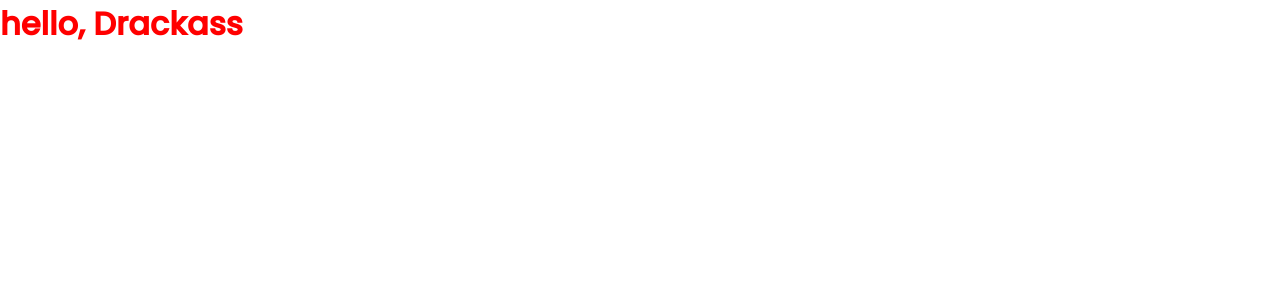
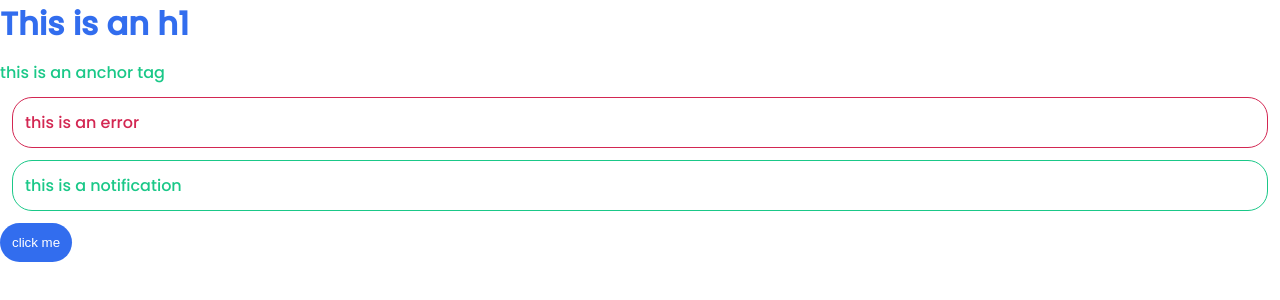
Before and after one commit to Drackass/CSS-Library, a website: page index.html in a window 1280 px wide. Drawn offline with Linux system fonts and the light colour scheme.

Commit message:
Variables

```diff
--- a/index.html
+++ b/index.html
@@ -7,6 +7,10 @@
     <title>SASS Tuto</title>
 </head>
 <body>
-    <h1><a href="">hello, Drackass</a></h1>
+    <h1>This is an h1</h1>
+    <a href="#">this is an anchor tag</a>
+    <p class="error">this is an error</p>
+    <p class="notification">this is a notification</p>
+    <button>click me</button>
 </body>
 </html>
--- a/index.scss
+++ b/index.scss
@@ -29,8 +29,53 @@ img{
     max-width: 100%;
 }
 
+// theme colors
+$primary: #326dee;
+$secondary: #1ac888;
+$error: #d32752;
+$info: #f6c31c;
+
+// spacing
+$base-padding: 0.75rem;
+$base-margin: 0.75rem;
+
+// border
+$base-border-thickness: 1px;
+$base-border-radius: 20px;
+
 h1{
-    a{
-        color: red;
-    }
+    color: $primary;
+    margin-bottom: $base-margin;
 }
+
+a{
+    color: $secondary;
+}
+
+button {
+    color: white;
+    border: 0;
+    background: $primary;
+    border-radius: $base-border-radius;
+    padding: $base-padding;
+}
+
+.error{
+    color: $error;
+    border-color: $error;
+    border-style: solid;
+    margin: $base-margin;
+    padding: $base-padding;
+    border-radius: $base-border-radius;
+    border-width: $base-border-thickness;
+}
+
+.notification{
+    color: $secondary;
+    border-color: $secondary;
+    border-style: solid;
+    margin: $base-margin;
+    padding: $base-padding;
+    border-radius: $base-border-radius;
+    border-width: $base-border-thickness;
+}
```
Also changed, not shown: css/index.css.
